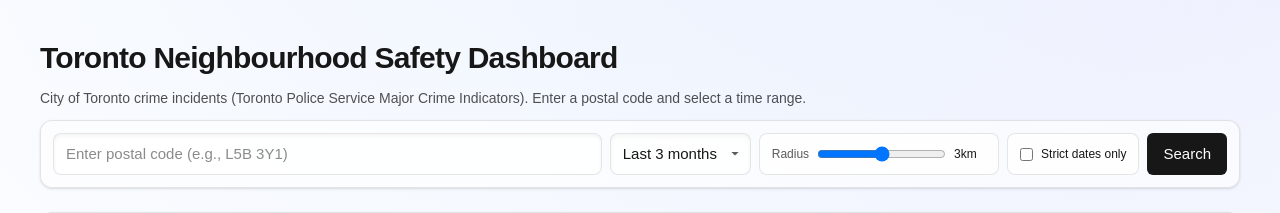
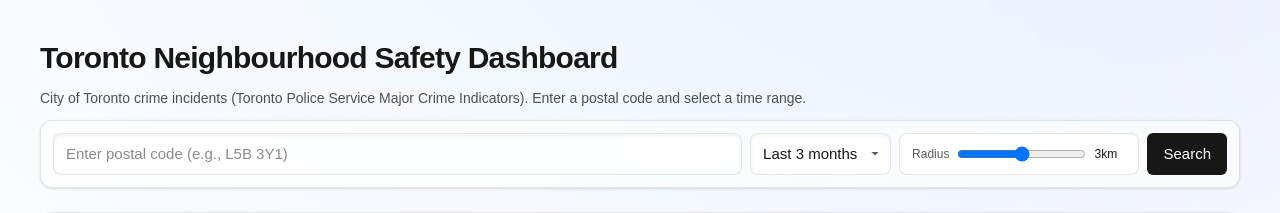
Before and after one commit to japinder12/toronto-safety, a Next.js app: page / in a window 1280 px wide. Shown: the top 213 px of the page. Built offline with nearby package versions, Linux system fonts and the light colour scheme; grey boxes are pictures that could not be loaded.

Commit message:
remove strict date filter

```diff
--- a/src/app/api/incidents/route.ts
+++ b/src/app/api/incidents/route.ts
@@ -18,7 +18,6 @@
   const days = parseInt(searchParams.get("days") || "7", 10);
   const mock = searchParams.get("mock") === "1";
   const debug = searchParams.get("debug") === "1";
-  const strict = searchParams.get("strict") === "1";
   const attempts: any[] = [];
 
   if (!isFinite(lat) || !isFinite(lng)) {
@@ -47,9 +46,9 @@
       return isFinite(t) ? t >= cutoff : true;
     });
 
-    // Fallback: if filter removes everything but we had data, return unfiltered (unless strict)
+    // Fallback: if filter removes everything but we had data, return unfiltered
     let filterFallback = false;
-    if (!strict && filtered.length === 0 && preFilterCount > 0) {
+    if (filtered.length === 0 && preFilterCount > 0) {
       filtered = incidents;
       filterFallback = true;
     }
--- a/src/app/layout.tsx
+++ b/src/app/layout.tsx
@@ -19,7 +19,7 @@
   openGraph: {
     title: "Toronto Neighbourhood Safety Dashboard",
     description: "Explore recent Toronto Police MCI incidents near any address.",
-    url: "http://localhost:3000/",
+    url: "https://toronto-safety-five.vercel.app/",
     siteName: "Toronto Safety",
     images: [{ url: "/og.svg", width: 1200, height: 630, alt: "Toronto Safety" }],
     type: "website",
--- a/src/app/page.tsx
+++ b/src/app/page.tsx
@@ -24,7 +24,6 @@
   const [days, setDays] = useState<number>(90);
   const [areaLabel, setAreaLabel] = useState<string>("");
   const [radiusKm, setRadiusKm] = useState<number>(3);
-  const [strict, setStrict] = useState<boolean>(false);
 
   const markers = useMemo(
     () =>
@@ -40,10 +39,9 @@
     [incidents]
   );
 
-  const onSearch = async ({ postal, days, radiusKm, strict }: { postal: string; days: number; radiusKm: number; strict: boolean }) => {
+  const onSearch = async ({ postal, days, radiusKm }: { postal: string; days: number; radiusKm: number }) => {
     setDays(days);
     setRadiusKm(radiusKm);
-    setStrict(strict);
     setLoading(true);
     try {
       const geo = await fetch(`/api/geocode?postal=${encodeURIComponent(postal)}`, { cache: "no-store" }).then((r) =>
@@ -53,7 +51,7 @@
         setCenter([geo.lat, geo.lng]);
         setAreaLabel(geo?.raw?.display_name || "");
         const res = await fetch(
-          `/api/incidents?lat=${geo.lat}&lng=${geo.lng}&radiusKm=${radiusKm}&days=${days}${strict ? "&strict=1" : ""}`,
+          `/api/incidents?lat=${geo.lat}&lng=${geo.lng}&radiusKm=${radiusKm}&days=${days}`,
           { cache: "no-store" }
         ).then((r) => r.json());
         setIncidents(res.incidents || []);
@@ -114,11 +112,6 @@
             <span className="inline-flex items-center gap-1 px-2.5 py-1 rounded-full border border-black/10 dark:border-white/15 bg-white/70 dark:bg-white/10">
               {radiusKm} km
             </span>
-            {strict && (
-              <span className="inline-flex items-center gap-1 px-2.5 py-1 rounded-full border border-black/10 dark:border-white/15 bg-white/70 dark:bg-white/10">
-                Strict dates
-              </span>
-            )}
           </div>
           <div className="mb-3">
             <Legend types={incidents.map((i) => i.type)} />
--- a/src/components/SearchForm.tsx
+++ b/src/components/SearchForm.tsx
@@ -6,7 +6,7 @@
   initialPostal?: string;
   initialDays?: number;
   initialRadiusKm?: number;
-  onSearch: (query: { postal: string; days: number; radiusKm: number; strict: boolean }) => void;
+  onSearch: (query: { postal: string; days: number; radiusKm: number }) => void;
 };
 
 export default function SearchForm({
@@ -18,7 +18,6 @@
   const [postal, setPostal] = useState(initialPostal);
   const [days, setDays] = useState<number>(initialDays);
   const [radiusKm, setRadiusKm] = useState<number>(initialRadiusKm);
-  const [strict, setStrict] = useState<boolean>(false);
 
 
   return (
@@ -27,7 +26,7 @@
       onSubmit={(e) => {
         e.preventDefault();
         if (!postal.trim()) return;
-        onSearch({ postal: postal.trim(), days, radiusKm, strict });
+        onSearch({ postal: postal.trim(), days, radiusKm });
       }}
     >
       <input
@@ -68,11 +67,6 @@
         />
         <span className="text-xs tabular-nums w-8">{radiusKm}km</span>
       </div>
-      <label className="flex items-center gap-2 px-3 py-2 rounded-lg border border-black/10 dark:border-white/20 bg-white/80 dark:bg-black/40 text-xs cursor-pointer select-none">
-        <input type="checkbox" checked={strict} onChange={(e) => setStrict(e.target.checked)} />
-        Strict dates only
-      </label>
-
       <button type="submit" className="rounded-md bg-foreground text-background px-4 py-2 font-medium">
         Search
       </button>
```
